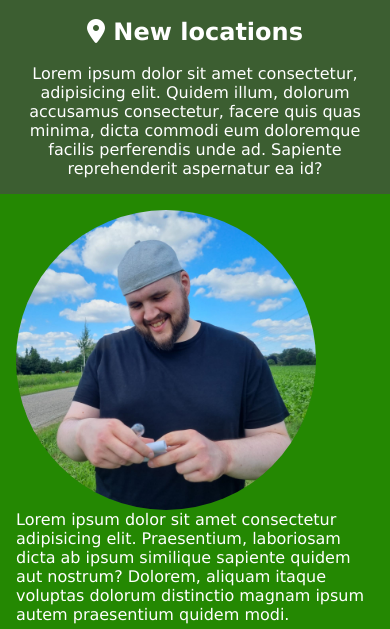
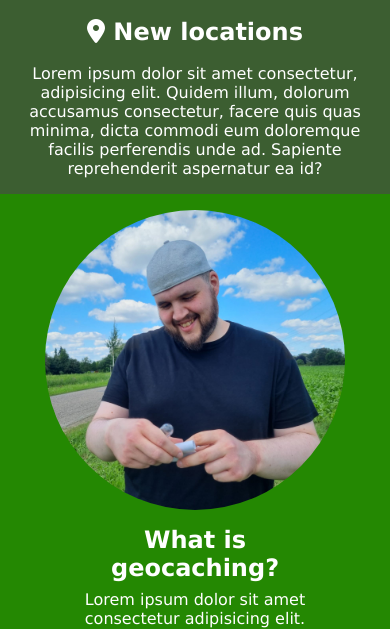
Before and after one commit to CI-Dominik/pp1-geocaching, a plain HTML site: page index.html in a window 390 px wide. Shown: the part 1164-1793 px from the top of the page. Drawn offline with Linux system fonts and the light colour scheme.

Commit message:
Make information section responsive

```diff
--- a/assets/css/styles.css
+++ b/assets/css/styles.css
@@ -184,6 +184,7 @@ footer i {
 #information {
     display: flex;
     flex-flow: row wrap;
+    justify-content: center;
     width: 100%;
     color: white;
     padding: 1rem;
@@ -191,6 +192,7 @@ footer i {
 }
 
 #information-image-container {
+    padding-left: 5rem;
     width: 90vw;
     height: 90vw;
     border-radius: 50%;
@@ -201,7 +203,12 @@ footer i {
 }
 
 #information-container {
-    width: 100%;
+    text-align: center;
+    width: clamp(50vw, 60vw, 70vw);
+}
+
+#information-container h2 {
+    margin: 1rem 0 0.5rem 0;
 }
 
 /* MEDIA QUERIES STARTING FROM 48 REM (768PX WITH STANDARD FONT-SIZE) */
@@ -263,4 +270,10 @@ footer i {
         height: clamp(60vh, 70vh, 80vh);
     }
 
+    /* INFORMATION ADJUSTMENT */
+
+    #information-container {
+        padding: 2rem;
+    }
+
 }
--- a/index.html
+++ b/index.html
@@ -101,12 +101,17 @@
 
         <!-- Benefits End -->
 
+        <!-- Information Start -->
+
         <section id="information">
             <div id="information-image-container"></div>
             <div id="information-container">
-                Lorem ipsum dolor sit amet consectetur adipisicing elit. Praesentium, laboriosam dicta ab ipsum similique sapiente quidem aut nostrum? Dolorem, aliquam itaque voluptas dolorum distinctio magnam ipsum autem praesentium quidem modi.
+                <h2>What is geocaching?</h2>
+                <p>Lorem ipsum dolor sit amet consectetur adipisicing elit. Praesentium, laboriosam dicta ab ipsum similique sapiente quidem aut nostrum? Dolorem, aliquam itaque voluptas dolorum distinctio magnam ipsum autem praesentium quidem modi.</p>
             </div>
         </section>
+
+        <!-- Information End -->
 
     </main>
 
```
